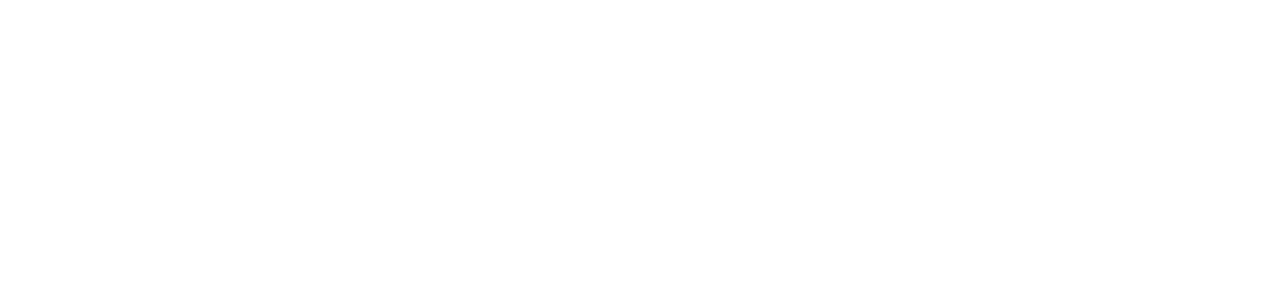
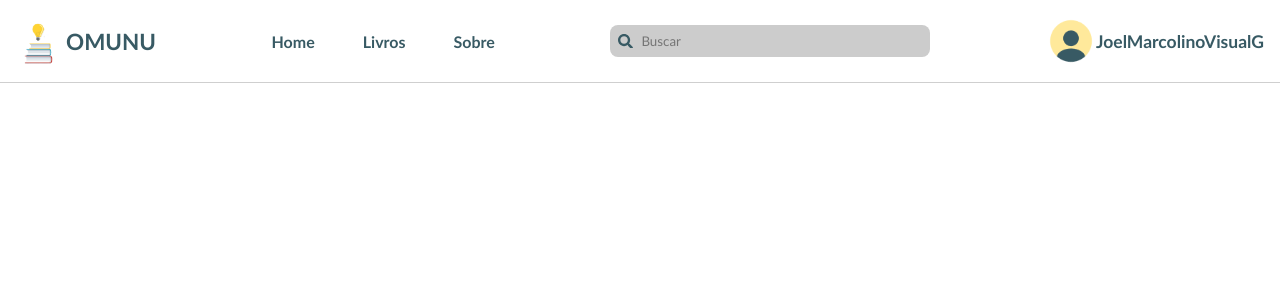
Before and after one commit to mauriciocosta404/OMUNU, a Next.js app: page / in a window 1280 px wide. Shown: the top 300 px of the page. Built offline with nearby package versions, Linux system fonts and the light colour scheme.

Commit message:
adicionando componente header

```diff
--- a/package.json
+++ b/package.json
@@ -17,7 +17,7 @@
     "next-router": "^1.3.6",
     "react": "18.2.0",
     "react-dom": "18.2.0",
-    "react-icons": "^4.4.0",
+    "react-icons": "^4.7.1",
     "react-video-js-player": "^1.1.1",
     "styled-components": "^5.3.5"
   },
--- a/pages/index.tsx
+++ b/pages/index.tsx
@@ -1,17 +1,19 @@
 import type { NextPage } from 'next'
 import Head from 'next/head'
+import React from 'react'
+import Header from '../src/components/header/header'
 
 const Home: NextPage = () => {
 
   return (
-   <>
-    <Head>
-    <title>
-      mauriciadas
-    </title>
-    </Head>
-
-   </>
+    <React.Fragment>
+      <Head>
+        <title>
+          OMUNU
+        </title>
+      </Head>
+      <Header avatarInfo={true} searchInput={true}/>
+   </React.Fragment>
   )
 }
 
--- a/src/components/header/header.tsx
+++ b/src/components/header/header.tsx
@@ -1,11 +1,41 @@
 import * as S from './style';
 import Image from 'next/image';
-import { useState } from 'react';
+import Logo from '../logo';
+import { HeaderProps } from './type';
+import avatar from '../../assets/images/profilecircle.png'
+import {FaSearch} from 'react-icons/fa'
 
-const Header=()=>{
+const Header=({avatarInfo,searchInput}:HeaderProps)=>{
     return(
         <S.MainContainer>
-           Header
+           <Logo/>
+           <S.LinksContainer>
+                <ul>
+                    <li>
+                        <a href="">Home</a>
+                    </li>
+                    <li>
+                        <a href="">Livros</a>
+                    </li>
+                    <li>
+                        <a href="">Sobre</a>
+                    </li>
+                </ul>
+           </S.LinksContainer>
+
+           {searchInput &&
+                <S.SearchInputContainer>
+                    <FaSearch/>
+                    <input type="search" name="" id="" placeholder='Buscar'/>
+                </S.SearchInputContainer>
+           }
+
+            {avatarInfo &&
+                <S.AvatarInfo>
+                    <Image src={avatar} width={50} height={50} alt='avatar'/>
+                    <h3>JoelMarcolinoVisualG</h3>
+                </S.AvatarInfo>
+            }
         </S.MainContainer>
     )
 }
--- a/src/components/header/style.ts
+++ b/src/components/header/style.ts
@@ -1,5 +1,44 @@
 import styled from "styled-components";
 
 export const MainContainer=styled.div`
+    border-bottom: 1px solid #CFCFCF;
+    padding: 1rem;
+    color: #385A64;
+    display: flex;
+    justify-content: space-between;
+    align-items: center;
+`;
 
+export const LinksContainer=styled.nav`
+    ul{
+        display: flex;
+        justify-content: center;
+        align-self: center;
+        gap: 3rem;
+        a{
+            color:#385A64 ;
+            font-weight: bold;
+            font-size: 1rem;
+        }
+    }
 `;
+
+export const AvatarInfo=styled.div`
+    display  :flex ;
+    align-items: center;
+`;
+
+export const SearchInputContainer=styled.div`
+    padding: .5rem;
+    border-radius: .5rem;
+    background-color: #ccc;
+    display: flex;
+    align-items: center;
+    gap: .5rem;
+    width: 20rem;
+    input{
+        flex:1;
+        background-color: transparent;
+        border:none;
+    }
+`;
--- /dev/null
+++ b/src/components/header/type.ts
@@ -0,0 +1,4 @@
+export type HeaderProps={
+    avatarInfo: boolean,
+    searchInput:boolean
+}
--- a/src/components/logo/index.tsx
+++ b/src/components/logo/index.tsx
@@ -5,7 +5,7 @@
 const Logo=()=>{
     return(
         <S.Container>
-            <Image src={lightBook} alt="book"/>
+            <Image src={lightBook} width={50} height={50} alt="book"/>
             <h2>OMUNU</h2>
         </S.Container>
     )
```
Also changed, not shown: src/assets/images/profilecircle.png (added), 1 other file (tests, documents, lock files or other folders).
